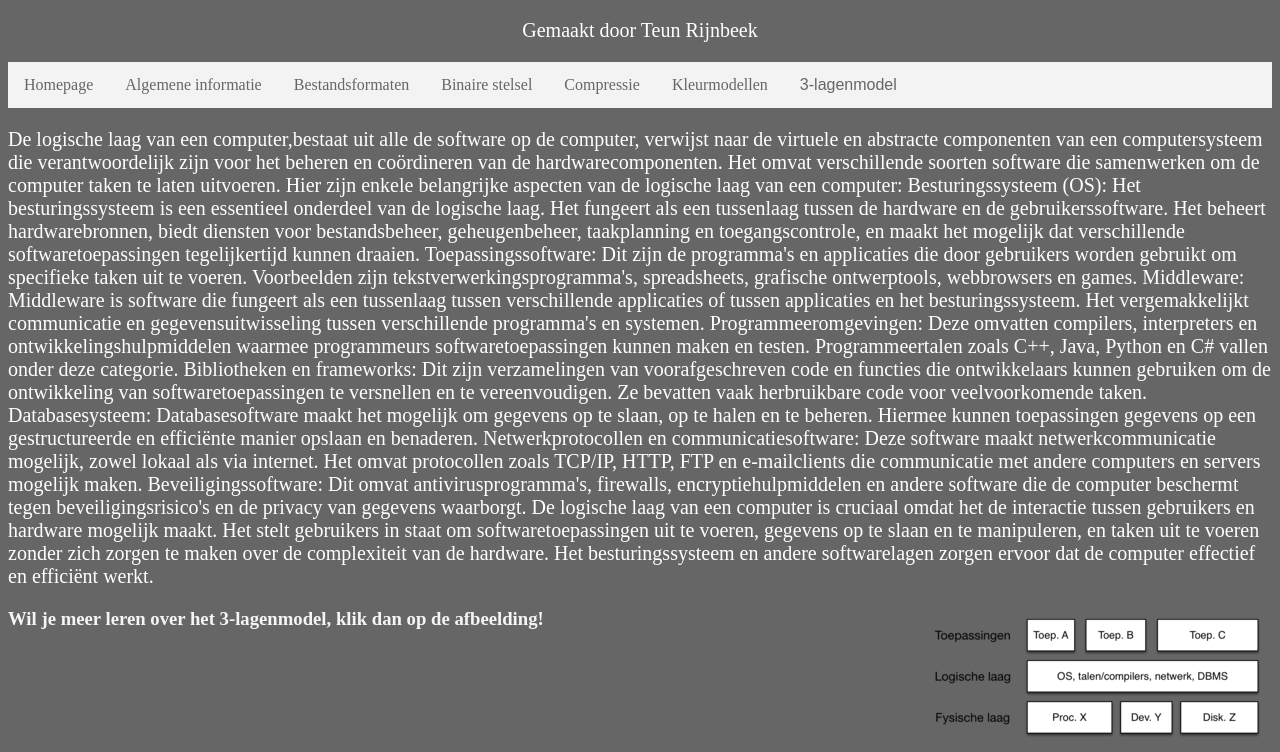
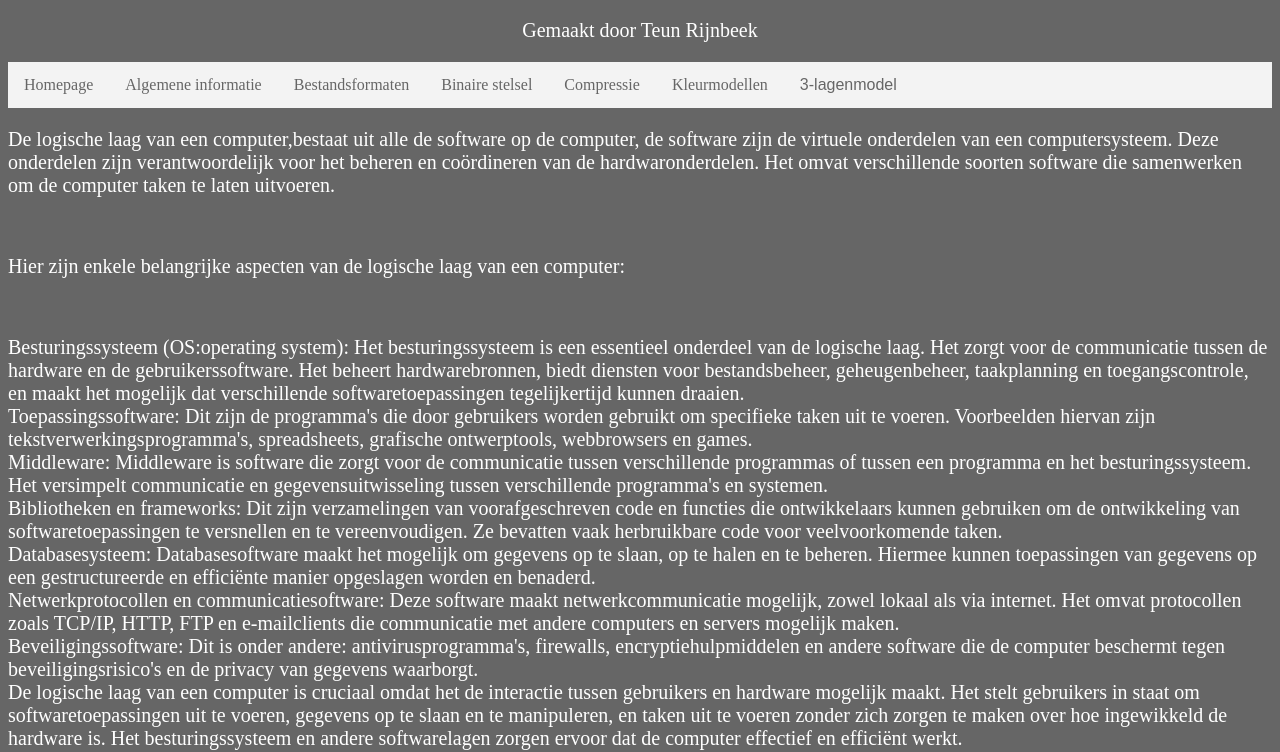
Before and after one commit to teun983/teun983.github.io, a plain HTML site: page html en css bestanden/De Logische laag.html in a window 1280 px wide. Shown: the part 61-813 px from the top of the page. Drawn offline with Linux system fonts and the light colour scheme.

Commit message:
tekst logische laag af

```diff
--- a/html en css bestanden/De Logische laag.html
+++ b/html en css bestanden/De Logische laag.html
@@ -36,25 +36,35 @@
             <a href="/html en css bestanden/De Logische laag.html">De Logische laag</a>
             <a href="/html en css bestanden/De Toepassingslaag.html">De Toepassingslaag</a></div></ul>
 
-            <p> De logische laag van een computer,bestaat uit alle de software op de computer, verwijst naar de virtuele en abstracte componenten van een computersysteem die verantwoordelijk zijn voor het beheren en coördineren van de hardwarecomponenten. Het omvat verschillende soorten software die samenwerken om de computer taken te laten uitvoeren. Hier zijn enkele belangrijke aspecten van de logische laag van een computer:
-
-                Besturingssysteem (OS): Het besturingssysteem is een essentieel onderdeel van de logische laag. Het fungeert als een tussenlaag tussen de hardware en de gebruikerssoftware. Het beheert hardwarebronnen, biedt diensten voor bestandsbeheer, geheugenbeheer, taakplanning en toegangscontrole, en maakt het mogelijk dat verschillende softwaretoepassingen tegelijkertijd kunnen draaien.
-
-                Toepassingssoftware: Dit zijn de programma's en applicaties die door gebruikers worden gebruikt om specifieke taken uit te voeren. Voorbeelden zijn tekstverwerkingsprogramma's, spreadsheets, grafische ontwerptools, webbrowsers en games.
-
-                Middleware: Middleware is software die fungeert als een tussenlaag tussen verschillende applicaties of tussen applicaties en het besturingssysteem. Het vergemakkelijkt communicatie en gegevensuitwisseling tussen verschillende programma's en systemen.
-
-                Programmeeromgevingen: Deze omvatten compilers, interpreters en ontwikkelingshulpmiddelen waarmee programmeurs softwaretoepassingen kunnen maken en testen. Programmeertalen zoals C++, Java, Python en C# vallen onder deze categorie.
-
-                Bibliotheken en frameworks: Dit zijn verzamelingen van voorafgeschreven code en functies die ontwikkelaars kunnen gebruiken om de ontwikkeling van softwaretoepassingen te versnellen en te vereenvoudigen. Ze bevatten vaak herbruikbare code voor veelvoorkomende taken.
-
-                Databasesysteem: Databasesoftware maakt het mogelijk om gegevens op te slaan, op te halen en te beheren. Hiermee kunnen toepassingen gegevens op een gestructureerde en efficiënte manier opslaan en benaderen.
-
-                Netwerkprotocollen en communicatiesoftware: Deze software maakt netwerkcommunicatie mogelijk, zowel lokaal als via internet. Het omvat protocollen zoals TCP/IP, HTTP, FTP en e-mailclients die communicatie met andere computers en servers mogelijk maken.
-
-                Beveiligingssoftware: Dit omvat antivirusprogramma's, firewalls, encryptiehulpmiddelen en andere software die de computer beschermt tegen beveiligingsrisico's en de privacy van gegevens waarborgt.
-
-                De logische laag van een computer is cruciaal omdat het de interactie tussen gebruikers en hardware mogelijk maakt. Het stelt gebruikers in staat om softwaretoepassingen uit te voeren, gegevens op te slaan en te manipuleren, en taken uit te voeren zonder zich zorgen te maken over de complexiteit van de hardware. Het besturingssysteem en andere softwarelagen zorgen ervoor dat de computer effectief en efficiënt werkt.
+            <p> De logische laag van een computer,bestaat uit alle de software op de computer, de software zijn de virtuele onderdelen van een computersysteem.
+                Deze onderdelen zijn verantwoordelijk voor het beheren en coördineren van de hardwaronderdelen.
+                Het omvat verschillende soorten software die samenwerken om de computer taken te laten uitvoeren.</p>
+            <br>
+            <p>Hier zijn enkele belangrijke aspecten van de logische laag van een computer:</p>
+            <br>
+            <p>Besturingssysteem (OS:operating system): Het besturingssysteem is een essentieel onderdeel van de logische laag.
+               Het zorgt voor de communicatie tussen de hardware en de gebruikerssoftware.
+               Het beheert hardwarebronnen, biedt diensten voor bestandsbeheer, geheugenbeheer, taakplanning en toegangscontrole, en maakt het mogelijk dat verschillende softwaretoepassingen tegelijkertijd kunnen draaien.
+               <br>
+               Toepassingssoftware: Dit zijn de programma's die door gebruikers worden gebruikt om specifieke taken uit te voeren.
+               Voorbeelden hiervan zijn tekstverwerkingsprogramma's, spreadsheets, grafische ontwerptools, webbrowsers en games.
+               <br>
+               Middleware: Middleware is software die zorgt voor de communicatie tussen verschillende programmas of tussen een programma en het besturingssysteem.
+               Het versimpelt communicatie en gegevensuitwisseling tussen verschillende programma's en systemen.
+               <br>
+               Bibliotheken en frameworks: Dit zijn verzamelingen van voorafgeschreven code en functies die ontwikkelaars kunnen gebruiken om de ontwikkeling van softwaretoepassingen te versnellen en te vereenvoudigen.
+               Ze bevatten vaak herbruikbare code voor veelvoorkomende taken.
+               <br>
+               Databasesysteem: Databasesoftware maakt het mogelijk om gegevens op te slaan, op te halen en te beheren.
+               Hiermee kunnen toepassingen van gegevens op een gestructureerde en efficiënte manier opgeslagen worden en benaderd.
+               <br>
+               Netwerkprotocollen en communicatiesoftware: Deze software maakt netwerkcommunicatie mogelijk, zowel lokaal als via internet. Het omvat protocollen zoals TCP/IP, HTTP, FTP en e-mailclients die communicatie met andere computers en servers mogelijk maken.
+               <br>
+              Beveiligingssoftware: Dit is onder andere: antivirusprogramma's, firewalls, encryptiehulpmiddelen en andere software die de computer beschermt tegen beveiligingsrisico's en de privacy van gegevens waarborgt.
+               <br>
+              De logische laag van een computer is cruciaal omdat het de interactie tussen gebruikers en hardware mogelijk maakt.
+              Het stelt gebruikers in staat om softwaretoepassingen uit te voeren, gegevens op te slaan en te manipuleren, en taken uit te voeren zonder zich zorgen te maken over hoe ingewikkeld de hardware is.
+              Het besturingssysteem en andere softwarelagen zorgen ervoor dat de computer effectief en efficiënt werkt.</p>
               </p>
 
 
```
